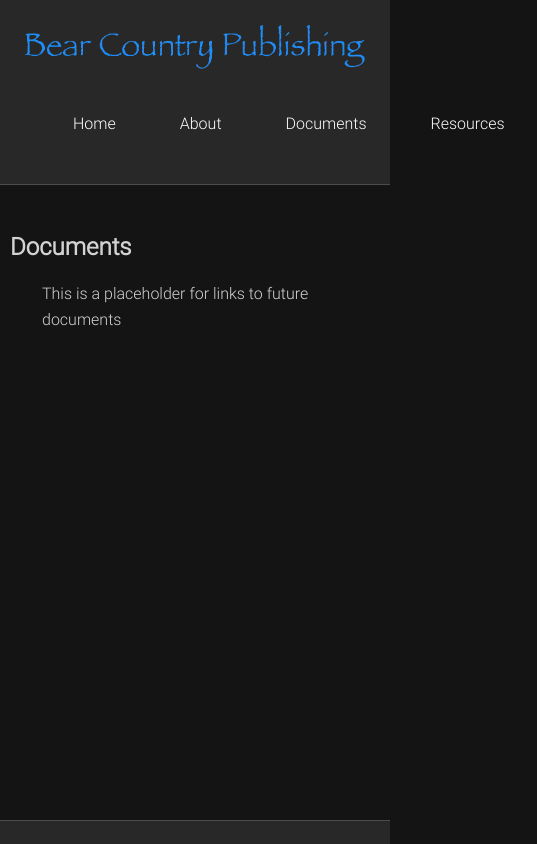
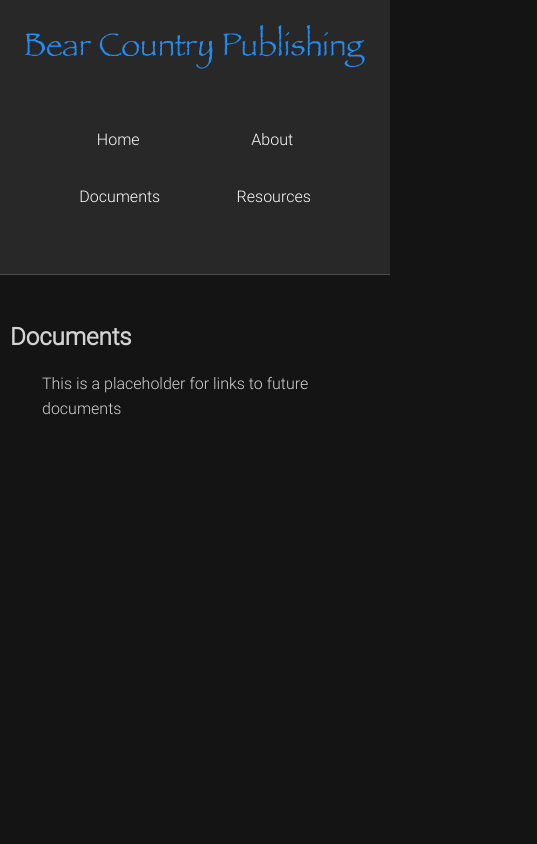
Before and after one commit to caldwmark/next-sanity-blog, a Next.js app: page /documents in a window 390 px wide. Shown: the top 844 px of the page, 537 px wide, since content can reach past the window. Built offline with nearby package versions, Linux system fonts and the light colour scheme.

Commit message:
layout: mobile style and others

```diff
--- a/pages/_app.js
+++ b/pages/_app.js
@@ -4,13 +4,13 @@ import '../styles/globals.css'
 
 function MyApp({ Component, pageProps }) {
     return (
-        <>
+        <div className='wrapper'>
             <Header />
             <main className='container'>
                 <Component {...pageProps} />
             </main>
             <Footer />
-        </>
+        </div>
     )
 }
 
--- a/styles/Header.module.css
+++ b/styles/Header.module.css
@@ -35,8 +35,7 @@
 }
 
 .flex-nav {
-    width: 1200px;
-    max-width: 100%;
+    width: 100%;
     padding: 0 10px;
     margin: 0 auto;
 }
@@ -71,6 +70,11 @@
     }
 
     .main-nav-list {
+        display: flex;
+        flex-wrap: wrap;
+        align-items: center;
+        justify-content: space-around;
+
         margin: 0 0;
     }
 
--- a/styles/Resource.module.css
+++ b/styles/Resource.module.css
@@ -12,7 +12,7 @@
 }
 
 .desc {
-    padding-top: 1rem;
+    padding-top: 8px;
 }
 
 .title {
--- a/styles/globals.css
+++ b/styles/globals.css
@@ -1,5 +1,11 @@
 * {
     box-sizing: border-box;
+}
+
+.wrapper {
+    min-height: 100vh;
+    margin: 0;
+    padding: 0;
 }
 
 @font-face {
@@ -103,31 +109,6 @@ img {
     gap: 30px;
     margin: 2rem;
 }
-
-/*
-
-.card {
-    padding: 0 15px 15px;
-    margin: 5px;
-}
-
-.card-page {
-    padding: 20px;
-    box-shadow: 0 0 0 0 rbga(0, 0, 0, 0);
-}
-
-.card-main {
-    background-color: #282828;
-    box-shadow: 1px 1px 4px 2px rgba(160, 160, 160, 0.3);
-    border-radius: 10px;
-}
-
-.card-main:hover {
-    border: rgba(16, 16, 255, 0.8) 1px solid;
-    box-shadow: 1px 1px 4px 2px rgba(16, 16, 255, 0.8);
-}
-
----*/
 
 .about {
     margin: 1rem 5rem;
```
